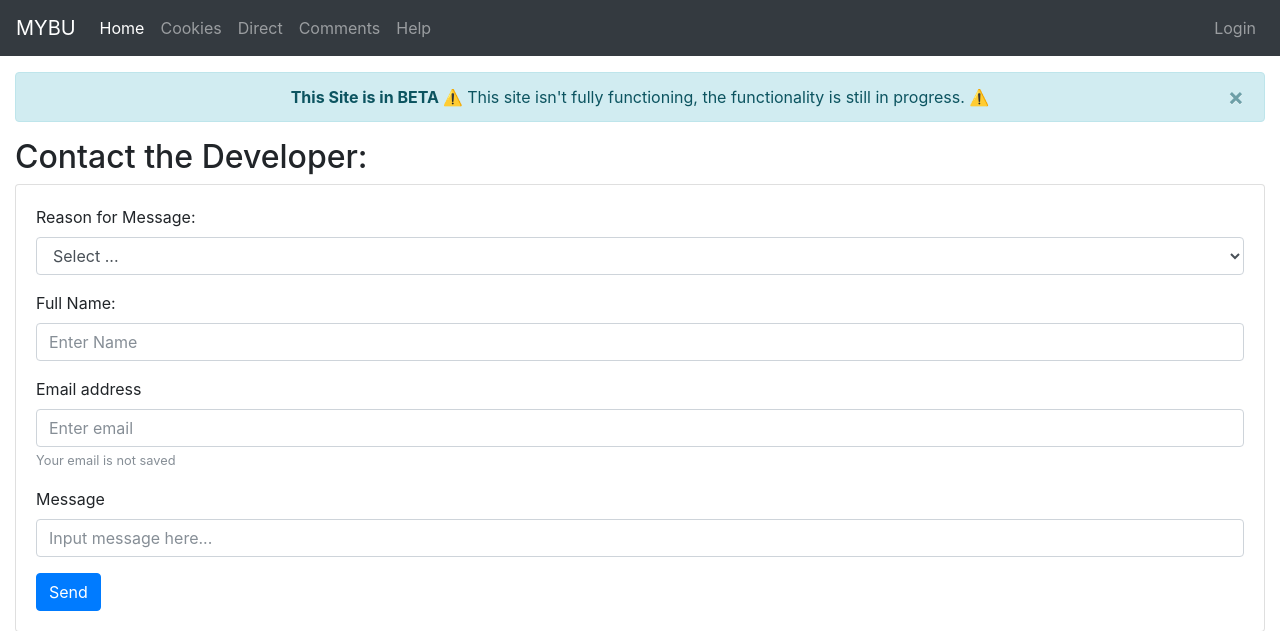
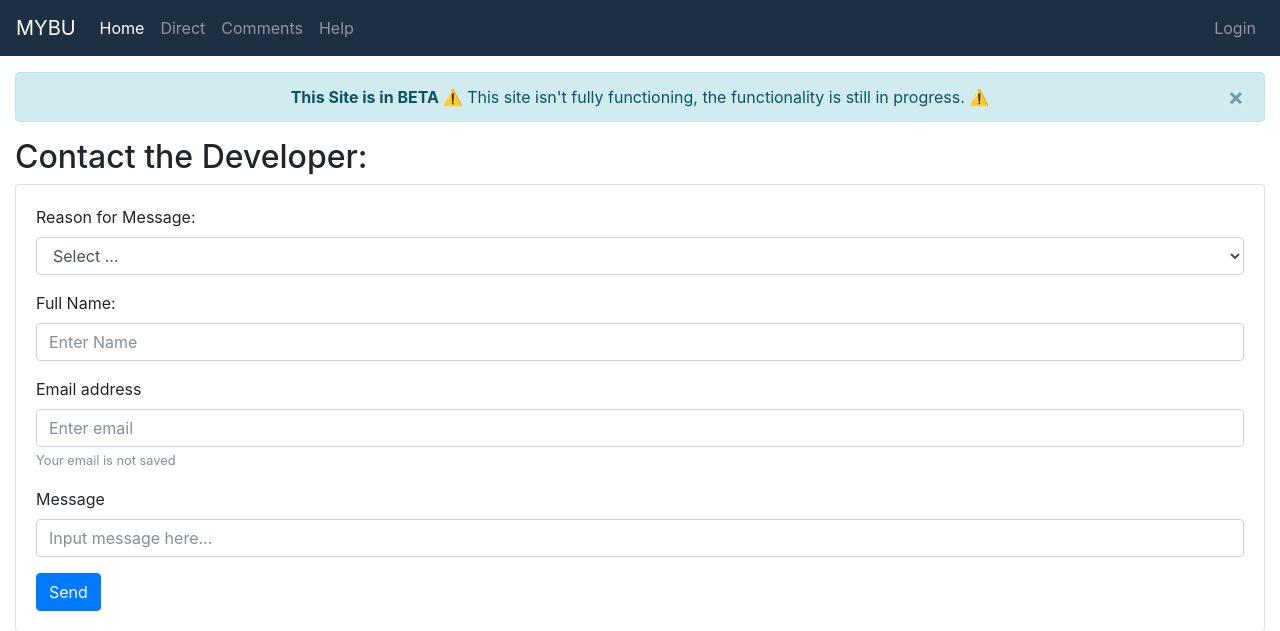
Before and after one commit to gruntygap/MyBuDirectory, a Flask app: page /help in a window 1280 px wide. Shown: the top 631 px of the page. Run offline with Flask 2, Linux system fonts and the light colour scheme; some libraries are stand-ins or nearby versions.

Commit message:
Small Refactor

```diff
--- a/app/comment.py
+++ b/app/comment.py
@@ -119,3 +119,6 @@ class Comment:
             return identifier
         else:
             return identifier
+# TODO add a reply object, that is nearly identical to a comment, with an added
+# paramerter, which is parent. Then create methods to get the replies. All replies must branch from a Comment or another reply.
+# Create an sql table that will allow the loading and saving of these "replies"
--- a/app/templates/base.html
+++ b/app/templates/base.html
@@ -23,7 +23,7 @@
 </head>
 
 <body>
-<nav class="navbar navbar-expand-md navbar-dark bg-dark sticky-top">
+<nav class="navbar navbar-expand-md navbar-dark sticky-top" style="background-color: #1d2f42;">
     <a class="navbar-brand" href="/">MYBU</a>
     <button class="navbar-toggler" type="button" data-toggle="collapse" data-target="#mainNavbarToggle"
             aria-controls="mainNavbarToggle" aria-expanded="false" aria-label="Toggle navigation">
@@ -34,9 +34,6 @@
         <ul class="navbar-nav mr-auto mt-2 mt-lg-0">
             <li class="nav-item active">
                 <a class="nav-link" href="/">Home <span class="sr-only">(current)</span></a>
-            </li>
-            <li class="nav-item">
-                <a class="nav-link" href="/get-cookies-view">Cookies</a>
             </li>
             <li class="nav-item">
                 <a class="nav-link" href="/direct">Direct</a>
```
